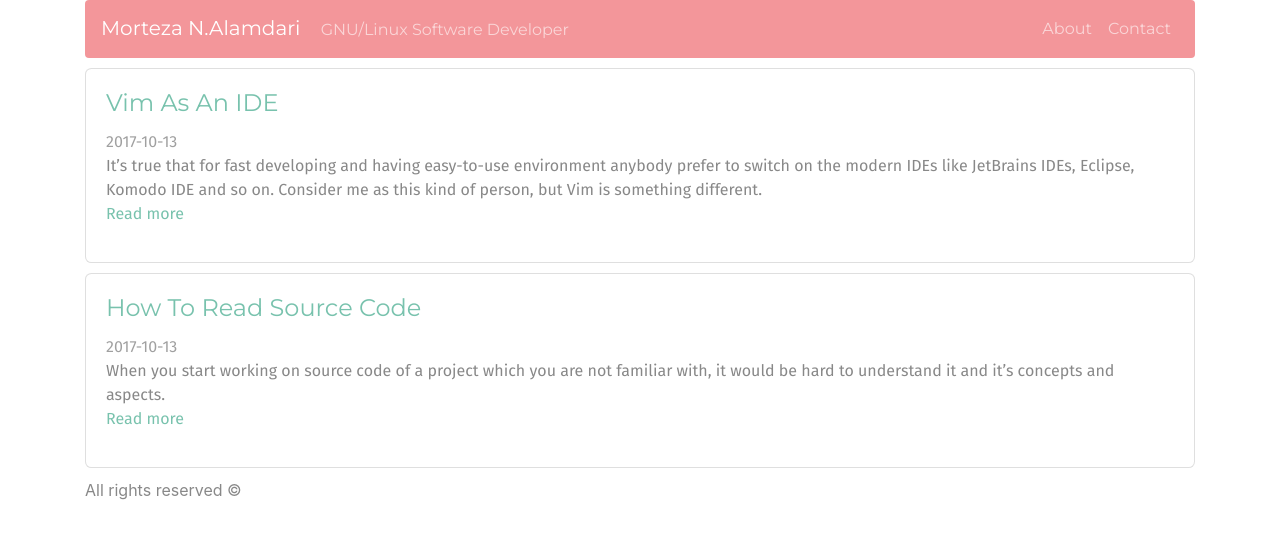
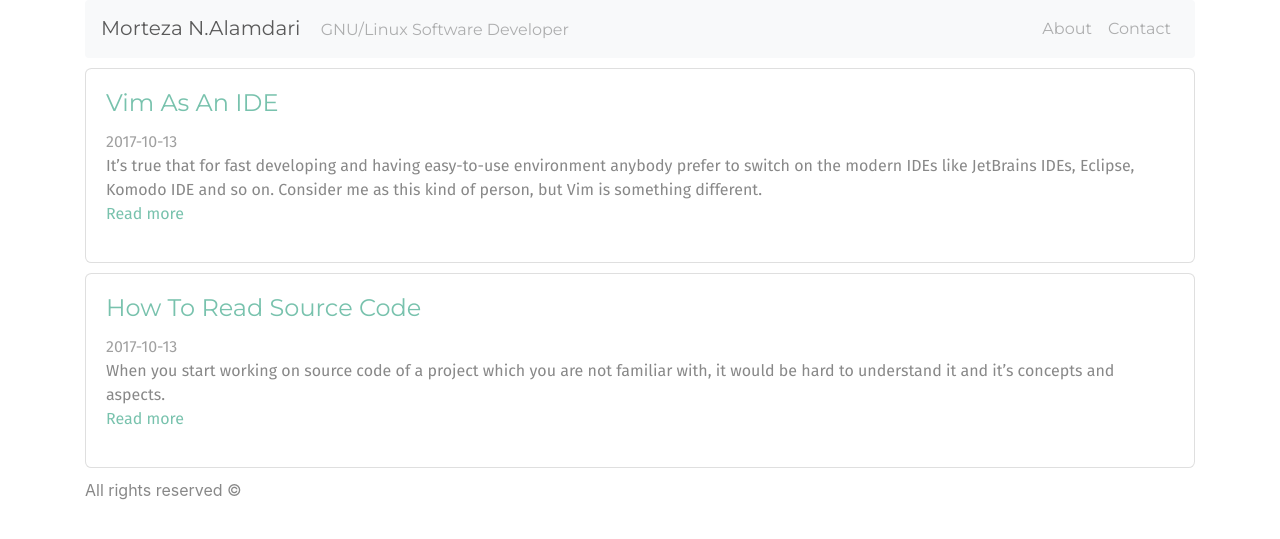
Before and after one commit to Mortezaipo/stage, a Jekyll site: the page built from index.html, in a window 1280 px wide. Shown: the top 539 px of the page. Built offline with Jekyll 4.4.1, drawn with Linux system fonts in a browser that asks for light colours.

Commit message:
change navbar theme.

```diff
--- a/_includes/header.html
+++ b/_includes/header.html
@@ -1,4 +1,4 @@
-<nav class="navbar navbar-expand-lg navbar-dark bg-dark navbar-extra justify-content-between">
+<nav class="navbar navbar-expand-lg navbar-light bg-light navbar-extra justify-content-between">
   <div>
   <a class="navbar-brand" href="{{site.url}}">Morteza N.Alamdari</a>
   <span class="navbar-text">{{site.tagline}}</span>
```
